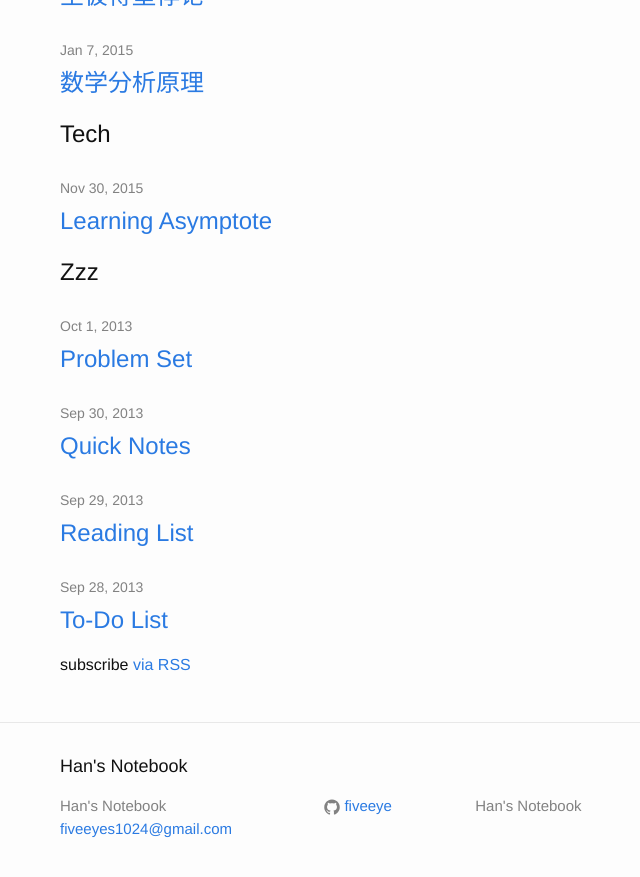
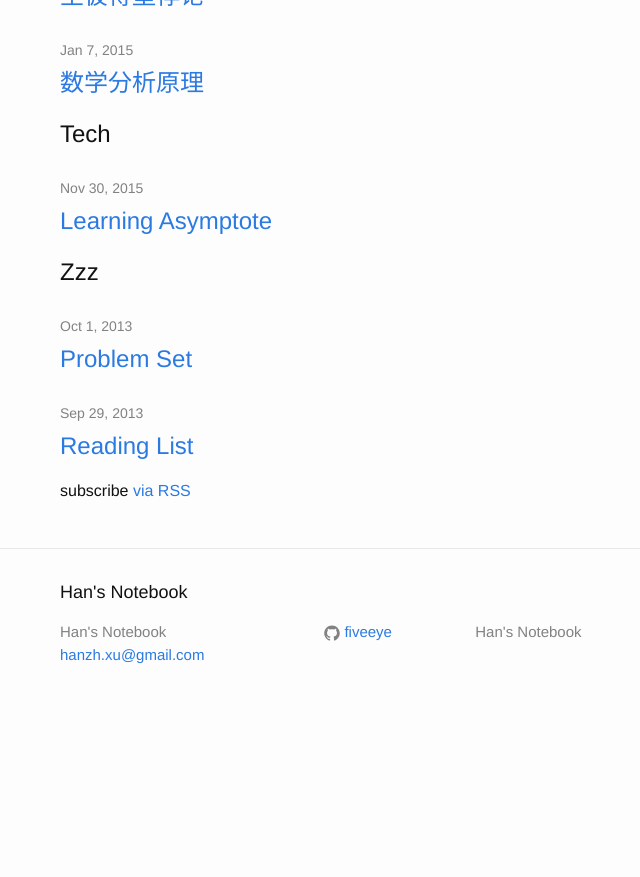
Before and after one commit to FiveEyes/FiveEyes.github.io, a Jekyll site: the page built from index.html, in a window 1280 px wide and 900 px high, scrolled down 1485 px. Shown: the top 877 px of the window, without its empty margins (210-850 px from the left). Built offline with Jekyll 4.4.1, drawn with Linux system fonts in a browser that asks for light colours; after the commit the page ends 2211 px from its top, so only the background shows below that.

Commit message:
del todo & quick notes

```diff
--- a/_config.yml
+++ b/_config.yml
@@ -7,7 +7,7 @@
 
 # Site settings
 title: Han's Notebook
-email: fiveeyes1024@gmail.com
+email: hanzh.xu@gmail.com
 description: > # this means to ignore newlines until "baseurl:"
   Han's Notebook
 baseurl: "" # the subpath of your site, e.g. /blog
--- a/_posts/2013-09-28-To-Do-List.md
+++ /dev/null
@@ -1,8 +0,0 @@
----
-layout: post
-title: "To-Do List"
-date: 2013-09-28 00:00:00
-categories: Zzz
----
-
-# To-Do List
--- a/_posts/2013-09-30-Quick-Notes.md
+++ /dev/null
@@ -1,8 +0,0 @@
----
-layout: post
-title: "Quick Notes"
-date: 2013-09-30 15:24:00
-categories: Zzz
----
-
-# Quick Notes
--- a/contents.md
+++ b/contents.md
@@ -35,5 +35,3 @@ permalink: /contents/
 [**Problem Set**]({% post_url 2013-10-01-Problem-Set %})
 
 [**Reading List**]({% post_url 2013-09-29-Reading-List %})
-
-[**To-Do List**]({% post_url 2013-09-28-To-Do-List %})
```
